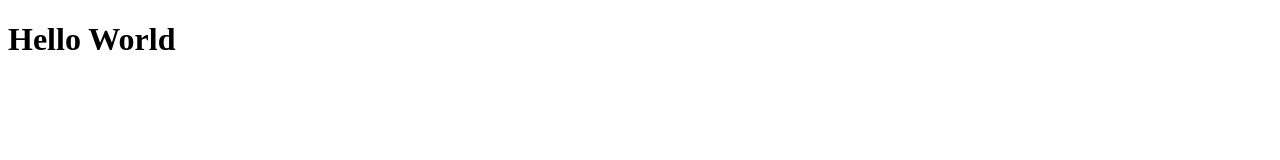
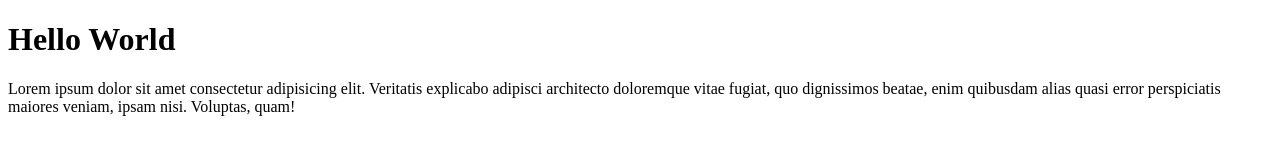
Before and after one commit to dopamineAddix/wpu-git-test, a plain HTML site: page index.html in a window 1280 px wide. Drawn offline with Linux system fonts and the light colour scheme.

Commit message:
menambahkan paragraf

```diff
--- a/index.html
+++ b/index.html
@@ -8,5 +8,6 @@
 </head>
 <body>
     <h1>Hello World</h1>
+    <p>Lorem ipsum dolor sit amet consectetur adipisicing elit. Veritatis explicabo adipisci architecto doloremque vitae fugiat, quo dignissimos beatae, enim quibusdam alias quasi error perspiciatis maiores veniam, ipsam nisi. Voluptas, quam!</p>
 </body>
 </html>
```
